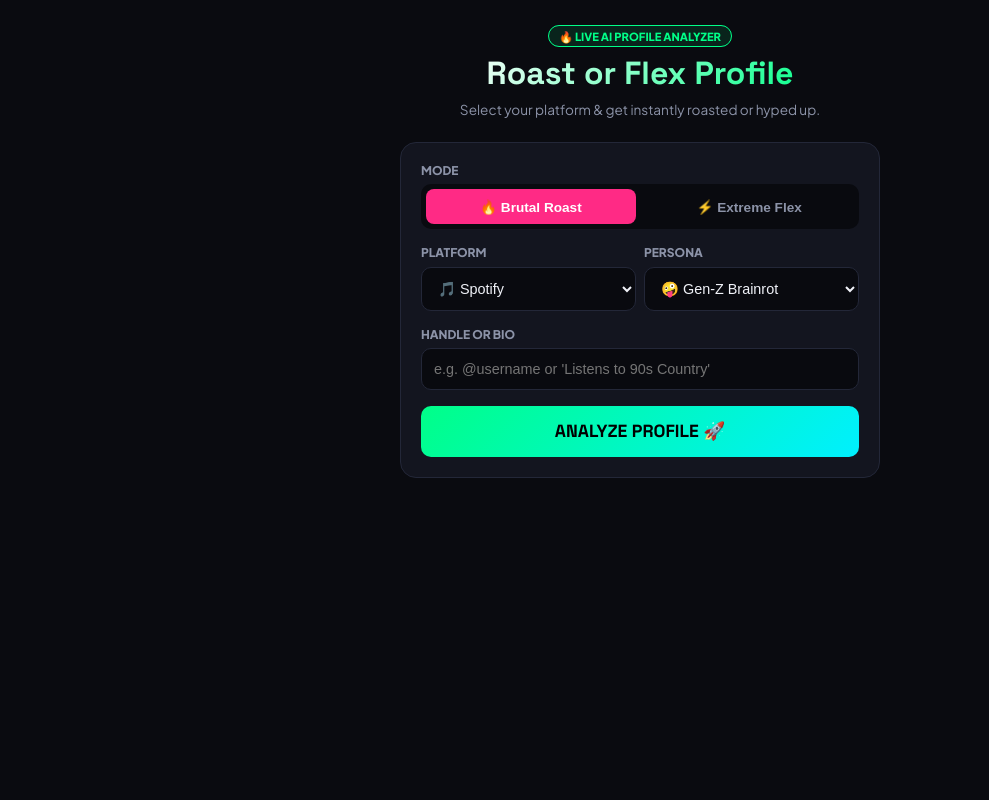
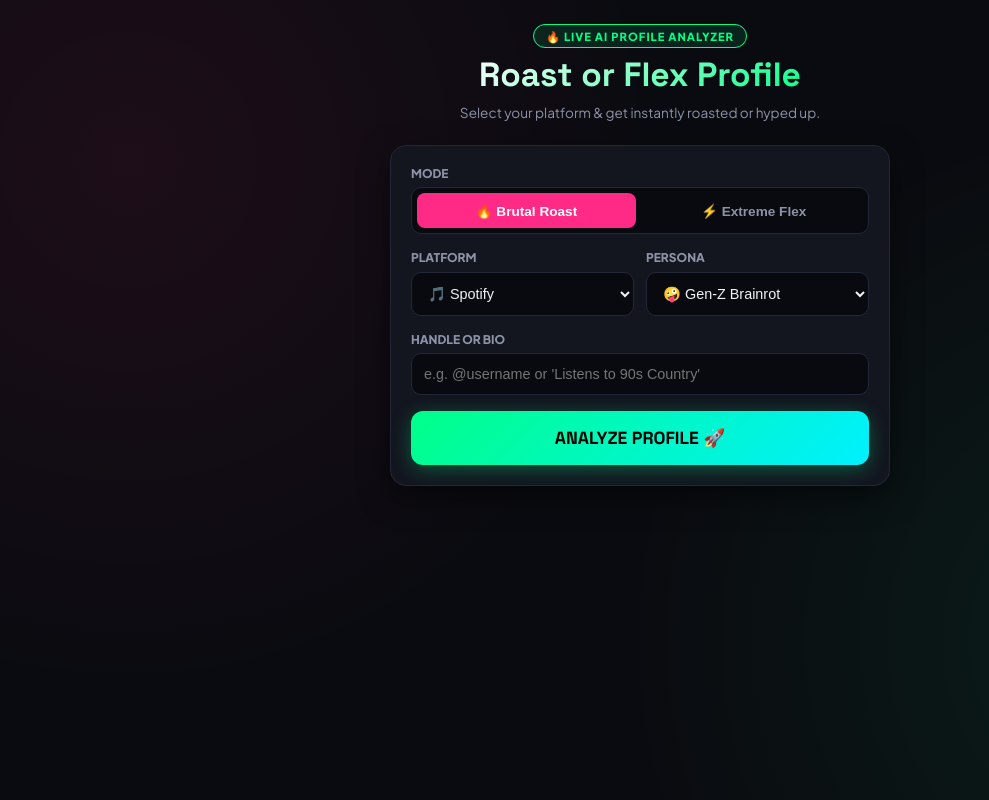
Before and after one commit to ai-roast-app/My-app, a plain HTML site: page index.html in a window 1280 px wide. Shown: the whole page, without its empty margins (0-989 px from the left). Drawn offline with Linux system fonts and the light colour scheme.

Commit message:
Update index.html

```diff
--- a/index.html
+++ b/index.html
@@ -309,3 +309,141 @@
   </script>
 </body>
 </html>
+<!DOCTYPE html>
+<html lang="en">
+<head>
+  <meta charset="UTF-8">
+  <meta name="viewport" content="width=device-width, initial-scale=1.0">
+  <title>AI Profile Scanner & Roast Generator</title>
+  <link href="https://fonts.googleapis.com/css2?family=Plus+Jakarta+Sans:wght@400;600;800&family=Space+Grotesk:wght@500;700&family=JetBrains+Mono:wght@400;700&display=swap" rel="stylesheet">
+  <style>
+    :root {
+      --bg: #0a0b10;
+      --card: #13151f;
+      --accent: #00ff88;
+      --pink: #ff2a85;
+      --yellow: #ffcc00;
+      --cyan: #00f0ff;
+      --text: #f0f2f8;
+      --muted: #8c93a8;
+      --border: #232738;
+      --font-mono: 'JetBrains Mono', monospace;
+    }
+
+    * { box-sizing: border-box; margin: 0; padding: 0; }
+
+    body {
+      background: var(--bg);
+      color: var(--text);
+      font-family: 'Plus Jakarta Sans', sans-serif;
+      padding: 1.5rem 1rem;
+      display: flex;
+      flex-direction: column;
+      align-items: center;
+      min-height: 100vh;
+      background-image:
+        radial-gradient(circle at 10% 20%, rgba(255, 42, 133, 0.08) 0%, transparent 40%),
+        radial-gradient(circle at 90% 80%, rgba(0, 255, 136, 0.08) 0%, transparent 40%);
+    }
+
+    header { text-align: center; margin-bottom: 1.5rem; max-width: 500px; }
+
+    .badge {
+      background: rgba(0, 255, 136, 0.1);
+      color: var(--accent);
+      border: 1px solid var(--accent);
+      padding: 0.25rem 0.75rem;
+      border-radius: 50px;
+      font-size: 0.7rem;
+      font-weight: 800;
+      text-transform: uppercase;
+      letter-spacing: 1px;
+    }
+
+    h1 {
+      font-family: 'Space Grotesk', sans-serif;
+      font-size: 2.1rem;
+      margin: 0.5rem 0;
+      background: linear-gradient(135deg, #fff, var(--accent));
+      -webkit-background-clip: text;
+      -webkit-text-fill-color: transparent;
+    }
+
+    .container { width: 100%; max-width: 500px; display: flex; flex-direction: column; gap: 1.25rem; }
+
+    .card {
+      background: var(--card);
+      border: 1px solid var(--border);
+      border-radius: 16px;
+      padding: 1.25rem;
+      box-shadow: 0 10px 30px rgba(0, 0, 0, 0.5);
+    }
+
+    label { font-size: 0.75rem; font-weight: 700; color: var(--muted); text-transform: uppercase; display: block; margin-bottom: 0.4rem; }
+
+    .grid { display: grid; grid-template-columns: 1fr 1fr; gap: 0.75rem; margin-bottom: 1rem; }
+
+    select, input {
+      width: 100%;
+      background: #090a0f;
+      border: 1px solid var(--border);
+      color: var(--text);
+      padding: 0.75rem;
+      border-radius: 10px;
+      font-size: 0.9rem;
+      outline: none;
+      transition: all 0.2s;
+    }
+
+    select:focus, input:focus {
+      border-color: var(--accent);
+      box-shadow: 0 0 0 2px rgba(0, 255, 136, 0.2);
+    }
+
+    .mode-box {
+      display: grid;
+      grid-template-columns: 1fr 1fr;
+      gap: 0.5rem;
+      background: #090a0f;
+      padding: 0.3rem;
+      border-radius: 10px;
+      margin-bottom: 1rem;
+      border: 1px solid var(--border);
+    }
+
+    .mode-btn {
+      background: transparent;
+      border: none;
+      color: var(--muted);
+      padding: 0.60rem;
+      border-radius: 8px;
+      font-weight: 700;
+      font-size: 0.85rem;
+      cursor: pointer;
+      transition: all 0.2s;
+    }
+
+    .mode-btn.active.roast { background: var(--pink); color: #fff; }
+    .mode-btn.active.flex { background: var(--accent); color: #000; }
+
+    .btn-main {
+      width: 100%;
+      background: linear-gradient(135deg, var(--accent), var(--cyan));
+      color: #000;
+      border: none;
+      padding: 1rem;
+      border-radius: 12px;
+      font-family: 'Space Grotesk', sans-serif;
+      font-size: 1.1rem;
+      font-weight: 700;
+      cursor: pointer;
+      box-shadow: 0 4px 20px rgba(0, 255, 136, 0.3);
+    }
+
+    .btn-main:active { transform: scale(0.98); }
+
+    /* Scanner Terminal Modal */
+    .scanner-box {
+      display: none;
+      background: #000;
+      border: 1px
```
